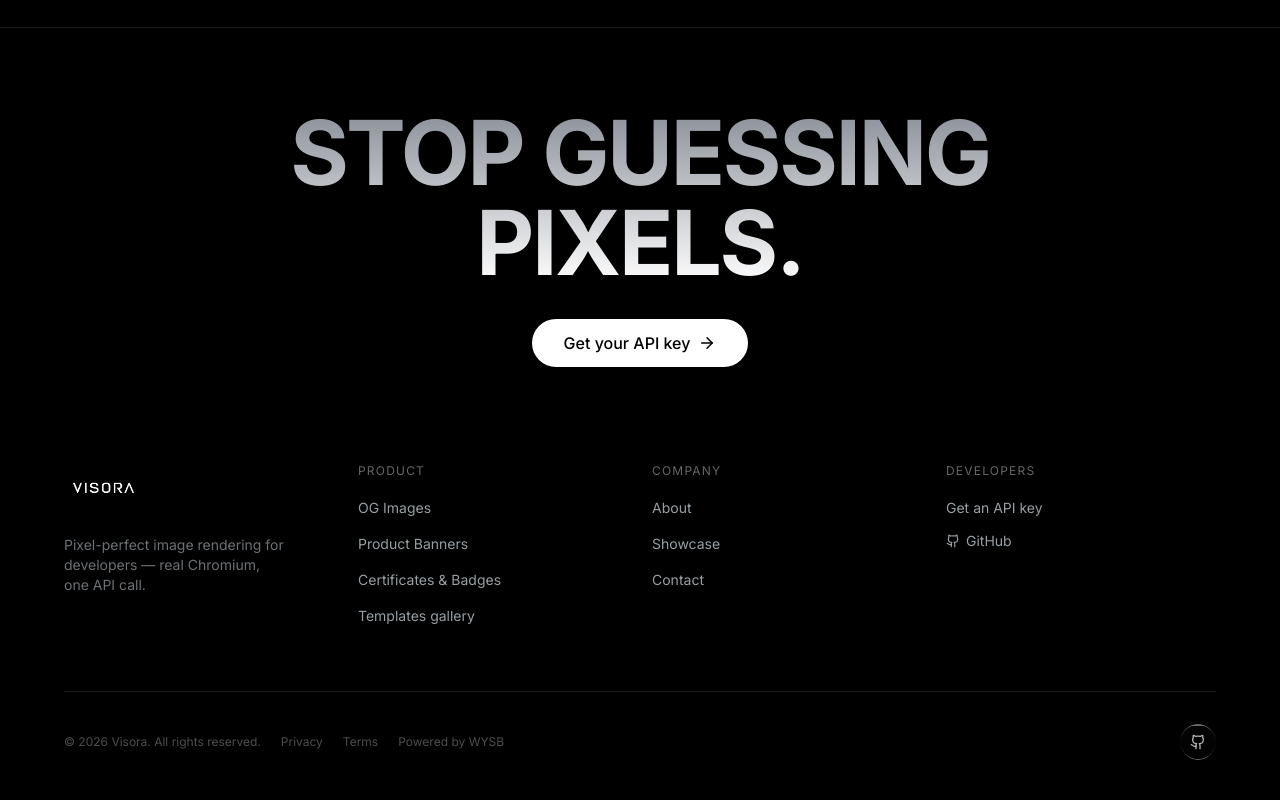
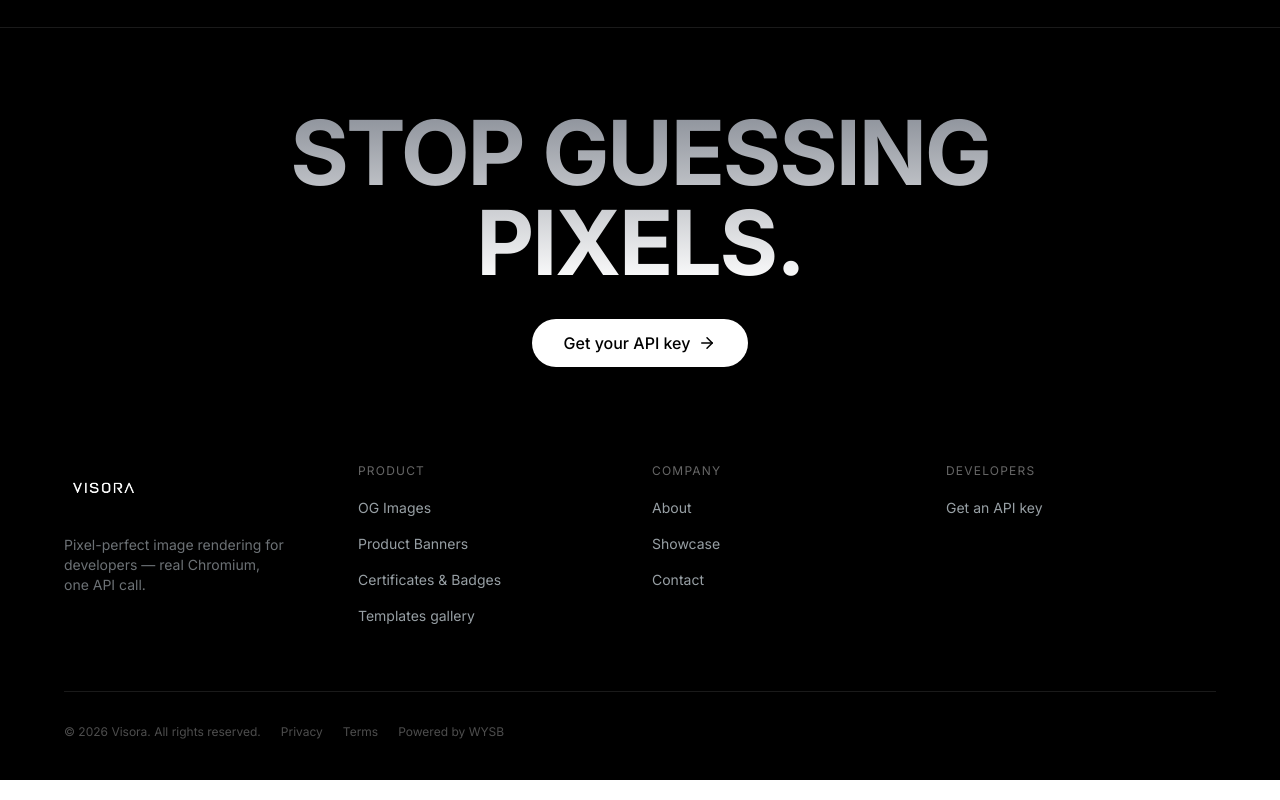
Before and after one commit to ULTRAAAA3000/visora, a React (Vite) app: page /docs in a window 1280 px wide. Shown: the part 4364-5164 px from the top of the page. Built offline with nearby package versions, Linux system fonts and the light colour scheme; no server answers.

Commit message:
footer: remove GitHub links

```diff
--- a/src/components/landing/Footer.tsx
+++ b/src/components/landing/Footer.tsx
@@ -1,4 +1,3 @@
-import { Github } from 'lucide-react';
 import { Link } from 'react-router-dom';
 import { PrimaryButton } from './Buttons';
 
@@ -81,17 +80,6 @@ export default function Footer() {
                 Get an API key
               </Link>
             </li>
-            <li>
-              <a
-                href="https://github.com/ULTRAAAA3000/visora"
-                target="_blank"
-                rel="noopener noreferrer"
-                className="flex items-center gap-1.5 text-[#D7E2EA]/70 hover:text-white transition-colors text-sm"
-              >
-                <Github className="w-3.5 h-3.5" />
-                GitHub
-              </a>
-            </li>
           </ul>
         </div>
       </div>
@@ -115,15 +103,6 @@ export default function Footer() {
             Powered by WYSB
           </a>
         </div>
-        <a
-          href="https://github.com/ULTRAAAA3000/visora"
-          target="_blank"
-          rel="noopener noreferrer"
-          className="flex items-center justify-center w-9 h-9 rounded-full liquid-glass hover:bg-white/10 transition-colors"
-          aria-label="Visora on GitHub"
-        >
-          <Github className="w-4 h-4 text-white/70" />
-        </a>
       </div>
     </footer>
   );
```
